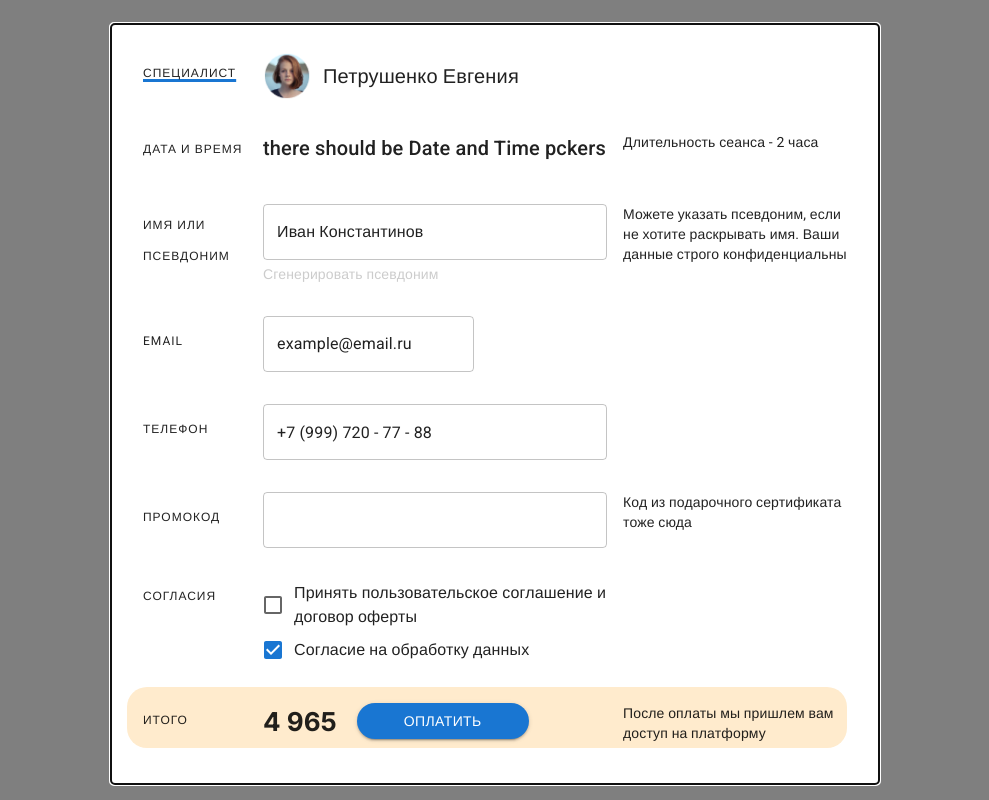
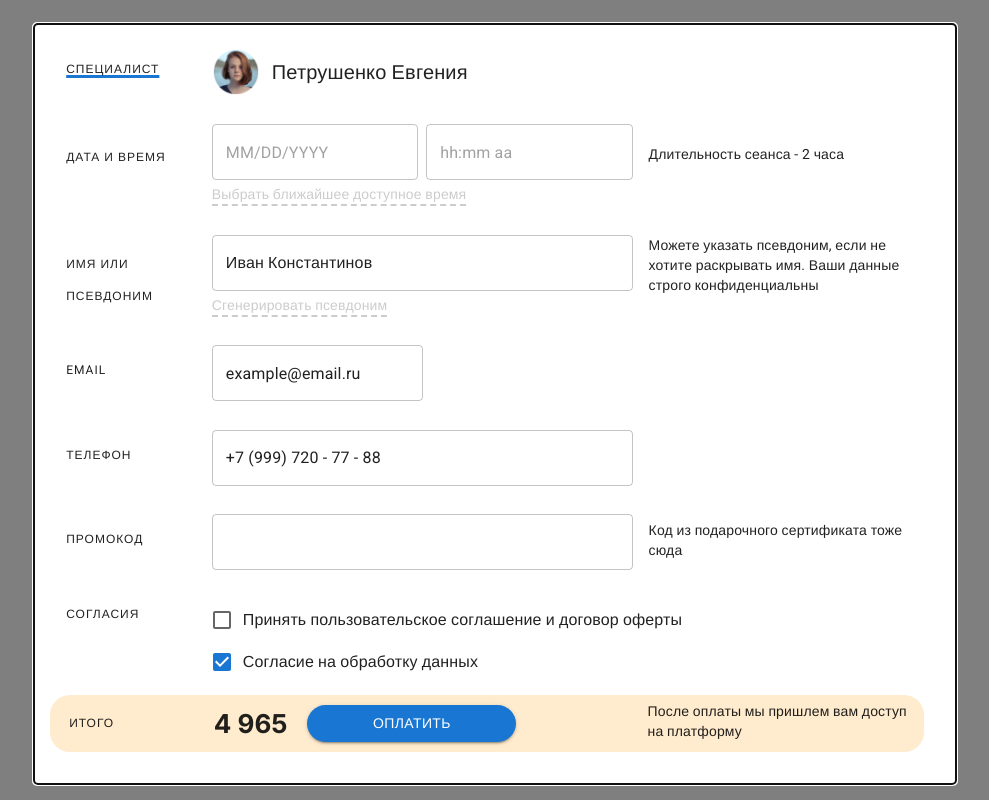
Before and after one commit to Savchhenko/Appointment-Form, a Next.js app: page /AppointmentForm in a window 1280 px wide. Shown: the whole page, without its empty margins (145-1134 px from the left). Built offline with nearby package versions, Linux system fonts and the light colour scheme; a web font is replaced by a local one.

Commit message:
add DatePicker and TimePicker

```diff
--- a/package.json
+++ b/package.json
@@ -13,6 +13,9 @@
     "@emotion/styled": "^11.11.5",
     "@fontsource/roboto": "^5.0.13",
     "@mui/material": "^5.15.19",
+    "@mui/x-date-pickers": "^7.6.1",
+    "date-fns": "^3.6.0",
+    "dayjs": "^1.11.11",
     "next": "14.2.3",
     "react": "^18",
     "react-dom": "^18",
--- a/src/app/AppointmentForm/appointment.form.module.css
+++ b/src/app/AppointmentForm/appointment.form.module.css
@@ -1,26 +1,34 @@
 .modal {
-    width: 60vw;
+    width: 72vw;
     height: 80vh;
     margin: 3vh auto;
 }
 
 .form {
     height: 100%;
-    padding: 12px 16px;
+    padding: 8px 16px;
     display: flex;
     flex-direction: column;
     justify-content: space-between;
+    overflow-y: scroll;
+}
+.form::-webkit-scrollbar {
+    display: none;
 }
 
 .nicknameTooltip {
     color: #ccc;
-    text-decoration: dashed;
+    border-bottom: 2px dashed;
+    width: max-content;
     cursor: pointer;
 }
 
 .totalContainer {
     background-color: blanchedalmond;
     border-radius: 20px;
+    display: flex;
+    align-items: center;
+    padding: 6px 3px;
 }
 .totalPrice {
     font-weight: 700;
--- a/src/app/AppointmentForm/page.tsx
+++ b/src/app/AppointmentForm/page.tsx
@@ -14,6 +14,8 @@ import Checkbox from "@mui/material/Checkbox";
 import Button from "@mui/material/Button";
 import Image from "next/image";
 
+import DatePickerForm from "@/components/DatePicker";
+import BasicTimePicker from "@/components/TimePicker";
 import EmailInput from "@/components/EmailInput";
 import PhoneInput from "@/components/PhoneInput";
 
@@ -52,14 +54,14 @@ const AppointmentForm: React.FC = () => {
                             onSubmit={handleSubmit(onSubmit)}
                         >
                             <Grid container spacing={2}>
-                                <Grid item xs={2} sx={{display: "flex", alignItems: "center"}}>
+                                <Grid item xs={12} md={2} sx={{display: "flex", alignItems: "center"}}>
                                     <Typography variant="overline" gutterBottom
                                         sx={{textDecoration: "underline 3px #1976d2", textDecorationSkipInk: "none"}}
                                     >
                                         Специалист
                                     </Typography>
                                 </Grid>
-                                <Grid item xs={7}>
+                                <Grid item xs={12} md={7}>
                                     <Stack direction="row" sx={{alignItems: "center"}}>
                                         <Image
                                             src="/person.png"
@@ -75,30 +77,38 @@ const AppointmentForm: React.FC = () => {
                             </Grid>
 
                             <Grid container spacing={2}>
-                                <Grid item xs={2} sx={{display: "flex", alignItems: "center"}}>
-                                    <Typography variant="overline" display="block" gutterBottom>
+                                <Grid item xs={12} md={2}>
+                                    <Typography variant="overline" display="block" gutterBottom sx={{marginTop: "18px"}}>
                                         Дата и время
                                     </Typography>
                                 </Grid>
-                                <Grid item xs={6}>
-                                    <Typography variant="h6" gutterBottom>
-                                        there should be Date and Time pckers
+                                <Grid item xs={12} md={6}>
+                                    <Stack direction="row" spacing={1}>
+                                        <DatePickerForm control={control} name="date"/>
+                                        <BasicTimePicker />
+                                    </Stack>
+                                    <Typography
+                                        variant="body2"
+                                        className={styles.nicknameTooltip}
+                                        sx={{marginTop: "4px"}}
+                                    >
+                                        Выбрать ближайшее доступное время
                                     </Typography>
                                 </Grid>
-                                <Grid item xs={4}>
-                                    <Typography variant="body2" gutterBottom>
+                                <Grid item xs={12} md={4}>
+                                    <Typography variant="body2" gutterBottom sx={{marginTop: "20px"}}>
                                         Длительность сеанса - 2 часа
                                     </Typography>
                                 </Grid>
                             </Grid>
 
                             <Grid container spacing={2}>
-                                <Grid item xs={2} sx={{display: "flex", alignItems: "center"}}>
-                                    <Typography variant="overline" display="block" gutterBottom>
+                                <Grid item xs={12} md={2}>
+                                    <Typography variant="overline" display="block" gutterBottom sx={{marginTop: "14px"}}>
                                         Имя или псевдоним
                                     </Typography>
                                 </Grid>
-                                <Grid item xs={6}>
+                                <Grid item xs={12} md={6}>
                                     <Controller
                                         control={ control }
                                         name="nickname"
@@ -118,7 +128,7 @@ const AppointmentForm: React.FC = () => {
                                         Сгенерировать псевдоним
                                     </Typography>
                                 </Grid>
-                                <Grid item xs={4}>
+                                <Grid item xs={12} md={4}>
                                     <Typography variant="body2" gutterBottom>
                                         Можете указать псевдоним, если не хотите раскрывать имя. Ваши данные строго конфиденциальны
                                     </Typography>
@@ -126,12 +136,12 @@ const AppointmentForm: React.FC = () => {
                             </Grid>
 
                             <Grid container spacing={2}>
-                                <Grid item xs={2} sx={{display: "flex", alignItems: "center"}}>
+                                <Grid item xs={12} md={2} sx={{display: "flex", alignItems: "center"}}>
                                     <Typography variant="overline" display="block" gutterBottom>
                                         EMAIL
                                     </Typography>
                                 </Grid>
-                                <Grid item xs={6}>
+                                <Grid item xs={12} md={6}>
                                     <EmailInput
                                         name="email"
                                         control={control}
@@ -141,12 +151,12 @@ const AppointmentForm: React.FC = () => {
                             </Grid>
 
                             <Grid container spacing={2}>
-                                <Grid item xs={2} sx={{display: "flex", alignItems: "center"}}>
+                                <Grid item xs={12} md={2} sx={{display: "flex", alignItems: "center"}}>
                                     <Typography variant="overline" display="block" gutterBottom>
                                         Телефон
                                     </Typography>
                                 </Grid>
-                                <Grid item xs={6}>
+                                <Grid item xs={12} md={6}>
                                     <PhoneInput
                                         name="phone"
                                         control={control}
@@ -157,12 +167,12 @@ const AppointmentForm: React.FC = () => {
                             </Grid>
 
                             <Grid container spacing={2}>
-                                <Grid item xs={2} sx={{display: "flex", alignItems: "center"}}>
+                                <Grid item xs={12} md={2} sx={{display: "flex", alignItems: "center"}}>
                                     <Typography variant="overline" display="block" gutterBottom>
                                         Промокод
                                     </Typography>
                                 </Grid>
-                                <Grid item xs={6}>
+                                <Grid item xs={12} md={6}>
                                     <Controller
                                         control={ control }
                                         name="promocode"
@@ -175,7 +185,7 @@ const AppointmentForm: React.FC = () => {
                                         )}
                                     />
                                 </Grid>
-                                <Grid item xs={4}>
+                                <Grid item xs={12} md={4} sx={{display: "flex", alignItems: "center"}}>
                                     <Typography variant="body2" gutterBottom>
                                         Код из подарочного сертификата тоже сюда
                                     </Typography>
@@ -183,12 +193,12 @@ const AppointmentForm: React.FC = () => {
                             </Grid>
 
                             <Grid container spacing={2}>
-                                <Grid item xs={2}>
+                                <Grid item xs={12} md={2}>
                                     <Typography variant="overline" display="block" gutterBottom>
                                         Согласия
                                     </Typography>
                                 </Grid>
-                                <Grid item xs={7}>
+                                <Grid item xs={12} md={7}>
                                     <FormGroup>
                                         <FormControlLabel
                                             control={<Checkbox />}
@@ -203,12 +213,12 @@ const AppointmentForm: React.FC = () => {
                             </Grid>
 
                             <Grid container spacing={2} className={styles.totalContainer}>
-                                <Grid item xs={2}>
+                                <Grid item xs={12} md={2} sx={{paddingTop: "0px !important"}}>
                                     <Typography variant="overline" display="block" sx={{marginTop: "2px"}}>
                                         Итого
                                     </Typography>
                                 </Grid>
-                                <Grid item xs={6}>
+                                <Grid item xs={12} md={6} sx={{paddingTop: "0px !important"}}>
                                     <Stack direction="row">
                                         <span className={styles.totalPrice}>4 965</span>
                                         <Button
@@ -220,7 +230,7 @@ const AppointmentForm: React.FC = () => {
                                         </Button>
                                     </Stack>
                                 </Grid>
-                                <Grid item xs={4}>
+                                <Grid item xs={12} md={4} sx={{display: "flex", alignItems: "center", paddingTop: "0px !important"}}>
                                     <Typography variant="body2" gutterBottom>
                                         После оплаты мы пришлем вам доступ на платформу
                                     </Typography>
--- /dev/null
+++ b/src/components/DatePicker.tsx
@@ -0,0 +1,35 @@
+"use client";
+
+import React from "react";
+import { Controller } from "react-hook-form";
+import { LocalizationProvider } from "@mui/x-date-pickers/LocalizationProvider";
+import { AdapterDayjs } from "@mui/x-date-pickers/AdapterDayjs";
+import { DatePicker } from "@mui/x-date-pickers/DatePicker";
+
+type DateType = {
+    name: string,
+    control: any,
+};
+
+const DatePickerForm = (props: DateType) => {
+    const { name = "date", control } = props;
+
+    // const handleChangeStart = (onChange, newValue) => {
+    //     onChange(newValue)
+    //     setDate && setDate(newValue)
+    // };
+
+    return (
+        <Controller
+            name={ name }
+            control={ control }
+            render={ ({ field: { onChange, value } }) => (
+                <LocalizationProvider dateAdapter={ AdapterDayjs } >
+                    <DatePicker />
+                </LocalizationProvider >
+            ) }
+        />
+    );
+};
+
+export default DatePickerForm;
--- /dev/null
+++ b/src/components/TimePicker.tsx
@@ -0,0 +1,12 @@
+import React from "react";
+import { AdapterDayjs } from "@mui/x-date-pickers/AdapterDayjs";
+import { LocalizationProvider } from "@mui/x-date-pickers/LocalizationProvider";
+import { TimePicker } from "@mui/x-date-pickers/TimePicker";
+
+export default function BasicTimePicker() {
+    return (
+        <LocalizationProvider dateAdapter={AdapterDayjs}>
+            <TimePicker />
+        </LocalizationProvider>
+    );
+}
```
Also changed, not shown: 1 other file (tests, documents, lock files or other folders).
